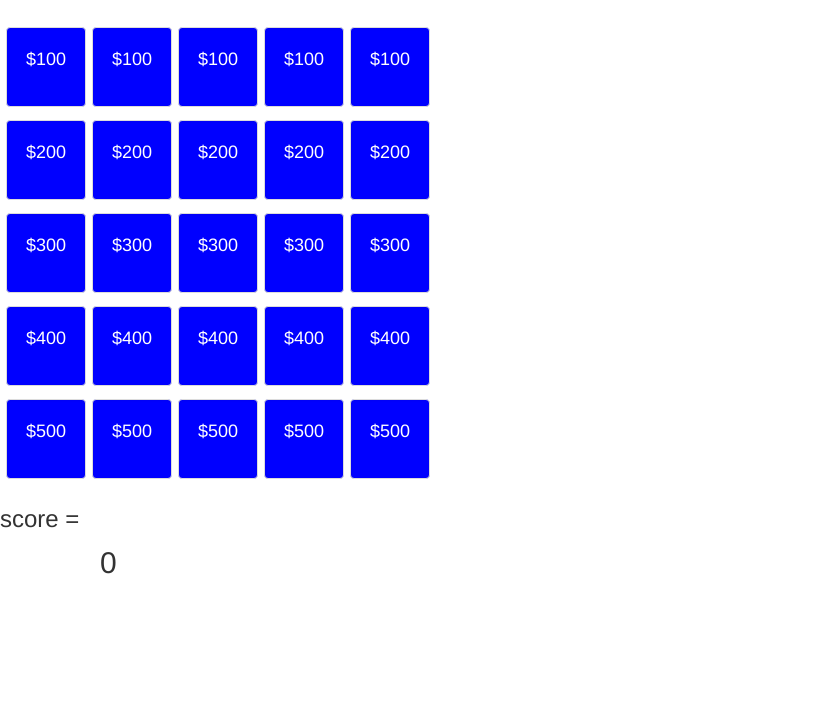
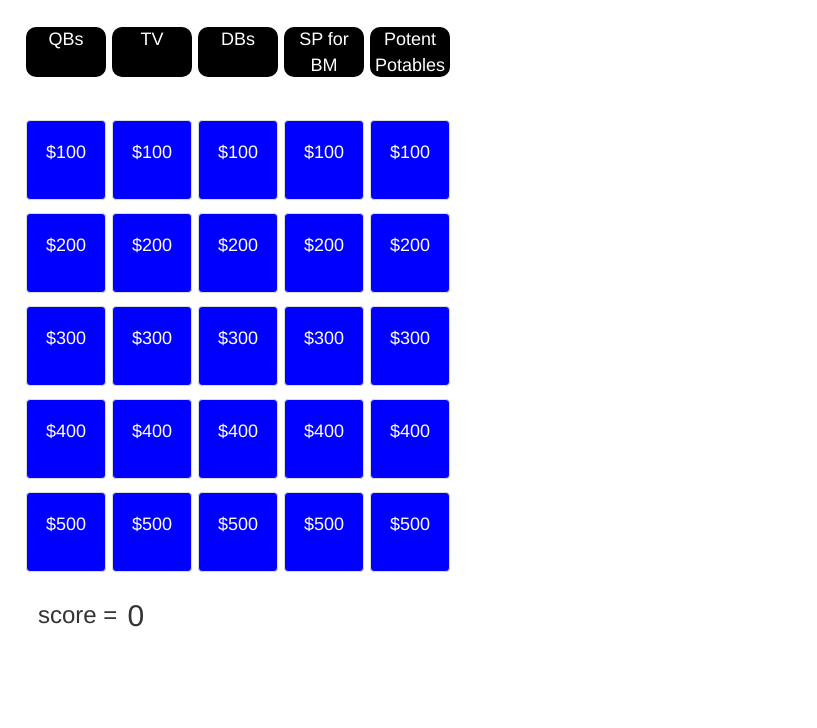
Before and after one commit to nplagman/project-1-new, a plain HTML site: page index.html in a window 1280 px wide. Shown: the part 72-800 px from the top of the page, without its empty margins (0-817 px from the left). Drawn offline with nearby package versions, Linux system fonts and the light colour scheme.

Commit message:
aesthetics

```diff
--- a/app.css
+++ b/app.css
@@ -2,6 +2,7 @@
 #wrapper {
 	width: 100%;
 	height: 100%;
+	padding-left:20px;
 }
 
 .blank {
@@ -16,9 +17,15 @@ div[id^="A"] {
 	/*background: black;*/
 
 }
+.scorename {
+	padding-left: 15px;
+	padding-right: 10px;
+
+}
 .score {
-	margin-left: 100px;
+	/*margin-left: 100px;*/
 	font-size: 30px;
+	padding-top: 13px;
 }
 .row {
 	height: 90px;
@@ -37,6 +44,20 @@ div[id^="A"] {
 	position:relative;
 
 }
+.cat {
+	display: inline-block;
+	height: 50px;
+	width: 80px;
+	margin: 3px;
+	background: black;
+	position:relative;
+	border-radius: 10px;
+	text-align: center;
+	vertical-align: middle;
+
+}
+
+
 
 form {
 	color: black;
@@ -78,7 +99,7 @@ form {
 	border-radius: 6px;
 	position: absolute;
 	top: 100px;
-	left: 450px;
+	left: 470px;
 	text-align: center;
 	vertical-align: middle;
 	padding-top: 40px;
@@ -99,7 +120,10 @@ h4 {
 	text-align: center;
 }
 
-
+#moveon {
+	height: 30px;
+	margin-left: 50px;
+}
 
 
 /*body {
--- a/index.html
+++ b/index.html
@@ -32,7 +32,7 @@
     <div id="wrapper">
 
          <div class="row">
-           <div class="title"><h2></h2></div>
+           <div class="title"><h2>Nick's Jeopardy</h2></div>
             <div class="question">
             <form> Your Answer:
           <input type="text" id="answer" /></form>
@@ -42,8 +42,15 @@
          <!--  <div class = "result"> </div> -->
 
         </div>
+
         </div>
-
+  <div class="row">
+           <div class="cat">  <p>QBs</p>  </div>
+           <div class="cat">  <p>TV</p>  </div>
+           <div class="cat">  <p>DBs</p>  </div>
+           <div class="cat">  <p>SP for BM</p>  </div>
+           <div class="cat">  <p>Potent Potables</p>  </div>
+        </div>
 
         <div class="row">
            <div class="well" id="A1" data-questionValue = "100">  <p>$100</p>  </div>
@@ -67,13 +74,14 @@
            <div class="well" id="C3" data-questionValue = "300">  <p>$300</p>   </div>
            <div class="well" id="D3" data-questionValue = "300">  <p>$300</p>   </div>
            <div class="well" id="E3" data-questionValue = "300">  <p>$300</p>   </div>
+
         </div>
         <div class="row">
            <div class="well" id="A4" data-questionValue = "400"> <p>$400</p>    </div>
            <div class="well" id="B4" data-questionValue = "400"> <p>$400</p>    </div>
            <div class="well" id="C4" data-questionValue = "400"> <p>$400</p>    </div>
            <div class="well" id="D4" data-questionValue = "400"> <p>$400</p>    </div>
-           <div class="well" id="E4" data-questionValue = "400"> <p>$400</p>    </div>
+           <div class="well" id="E4" data-questionValue = "400"> <p>$400</p>    </div>   <button id="moveon">Next Question</button>
         </div>
         <div class="row">
            <div class="well" id="A5" data-questionValue = "500"><p>$500</p>     </div>
@@ -81,11 +89,14 @@
            <div class="well" id="C5" data-questionValue = "500"><p>$500</p>      </div>
            <div class="well" id="D5" data-questionValue = "500"><p>$500</p>      </div>
            <div class="well" id="E5" data-questionValue = "500"><p>$500</p>      </div>
+
         </div>
-        <h3> score = </h3>
+        <div class="row">
+        <div class="scorename"><h3> score = </h3></div>
         <div class = "score">0</div>
-        <button id="moveon">Next Question</button>
+
         <div class = "blank"></div>
+        </div>
 
     </div>
 
--- a/script.js
+++ b/script.js
@@ -198,7 +198,7 @@ var questionValue = $(this).data("questionvalue");
 $("#B1").one('click', function() {
 var questionValue = $(this).data("questionvalue");
 				 $(".question").show();
-				 $('<h4>The most badass midget of all\-time.</h4>').appendTo('.question');
+				 $('<h4>The most badass midget of all\-time.</h4><h3>Hint: GoT<br>Hint#2: character\'s name</h3>').appendTo('.question');
 				 $('#submit').one('click', function() {
 				 	 $("#answer").on('input')
 				        var answer = $('#answer').val(); //what does this mean in words?
```
